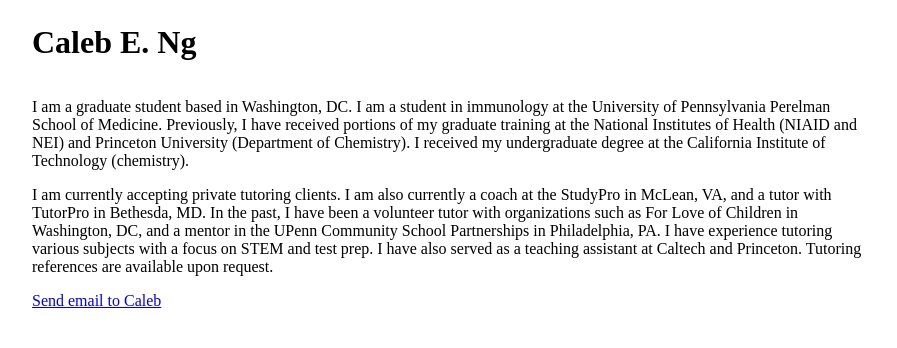
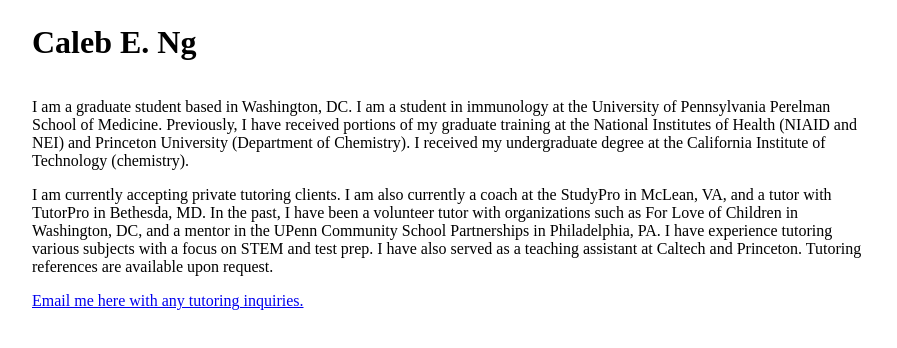
Before and after one commit to calebeng-tutoring/calebeng-tutoring.github.io, a plain HTML site: page index.html in a window 1280 px wide. Shown: the full height of the page, 0-897 px from the left. Drawn offline with Linux system fonts and the light colour scheme.

Commit message:
Update index.html

```diff
--- a/index.html
+++ b/index.html
@@ -23,7 +23,7 @@
           <img src="" alt="Photo of Caleb" />
         </div>
       </div>
-      <a href="mailto:calebeng.tutoring@proton.me">Send email to Caleb</a>
+      <a href="mailto:calebeng.tutoring@proton.me">Email me here with any tutoring inquiries.</a>
     </main>
   </body>
 </html>
```
